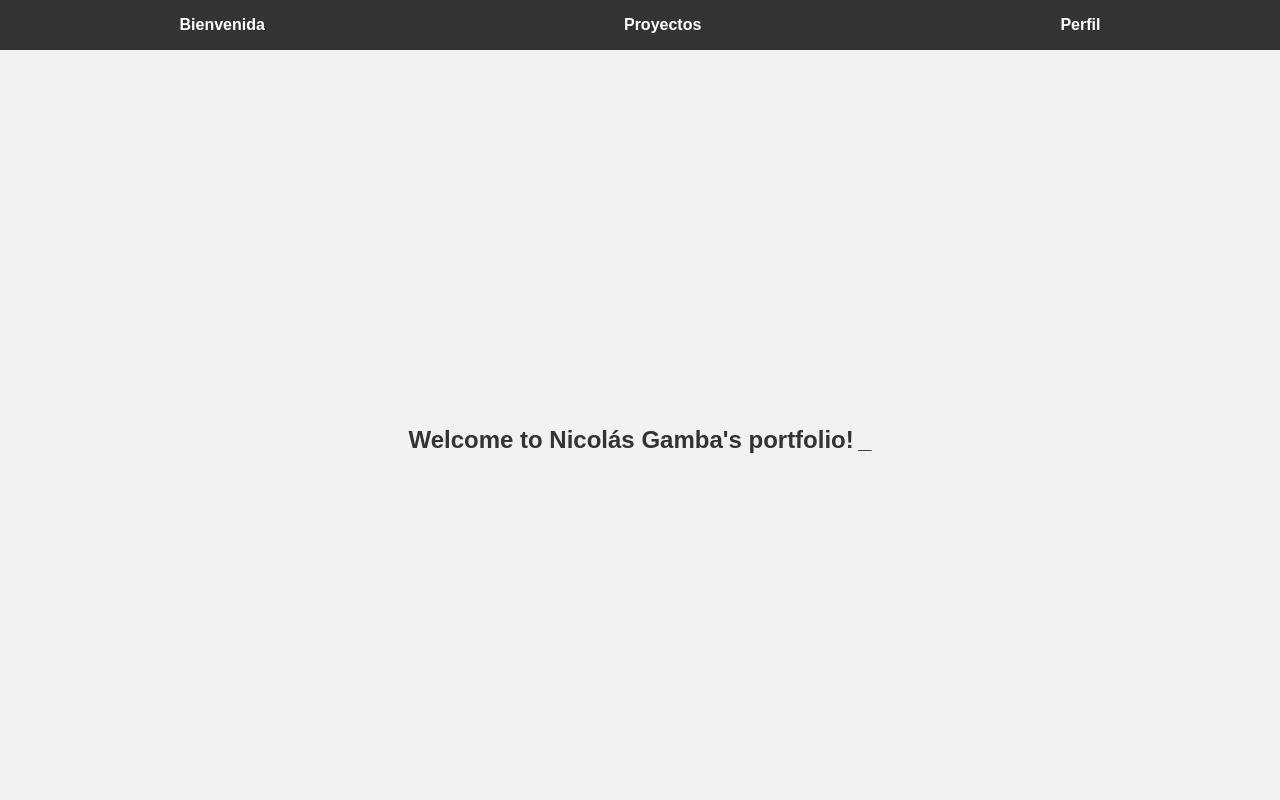
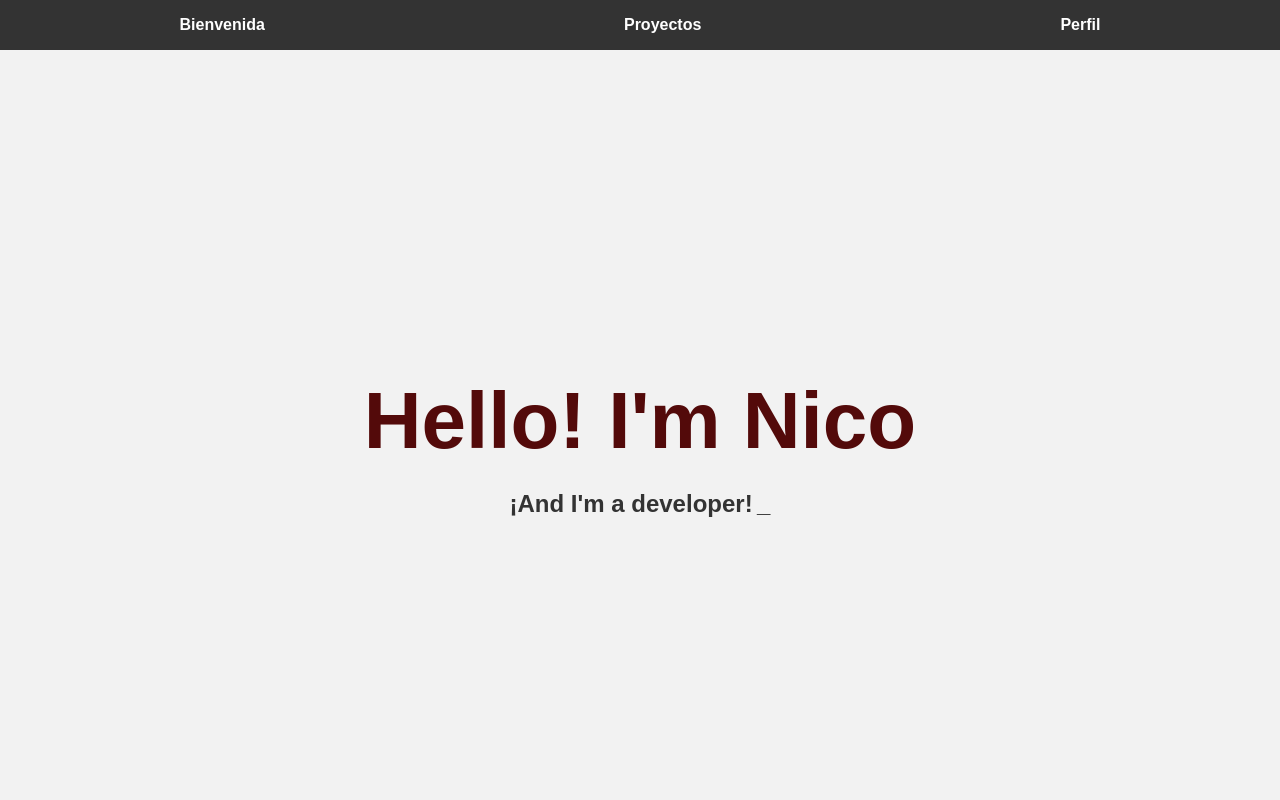
Before and after one commit to nicogamba/nicogamba.github.io, a plain HTML site: page index.html in a window 1280 px wide. Shown: the top 800 px of the page. Drawn offline with Linux system fonts and the light colour scheme.

Commit message:
modificar sección bienvenida

```diff
--- a/index.html
+++ b/index.html
@@ -21,6 +21,7 @@
 
     <!-- Sección de Bienvenida -->
     <section id="welcome-section" class="welcome-section">
+        <h1 id="welcome-hello">Hello! I'm Nico</h1>
         <div id="text-container">
             <h1 id="welcome-text"></h1>
             <h1 id="welcome-underscore">_</h1>
@@ -50,23 +51,52 @@
             const welcomeText = document.getElementById("welcome-text");
             const welcomeUnderscore = document.getElementById("welcome-underscore");
 
-            const text = "Welcome to Nicolás Gamba's portfolio!";
+            const texts = [
+                "¡",
+                "¡And I'm a developer!",
+                "¡And I'm a ",
+                "¡And I'm a guitarist!",
+                "¡",
+                "¡Y soy desarrollador!",
+                "¡Y soy ",
+                "¡Y soy programador!",
+                "¡Y soy ",
+                "¡Y soy guitarrista!",
+            ];
             const blinkInterval = 500; // Intervalo de parpadeo en milisegundos
+            const resetInterval = 1500; // Intervalo de reinicio de texto
 
             let index = 0;
+            let textIndex = 0;
+            let isTextIndexGoingUp = true;
 
             function displayText() {
-                if (index < text.length) {
-                    welcomeText.textContent += text[index];
+                if (index < texts[textIndex].length) {
+                    welcomeText.textContent += texts[textIndex][index];
                     index++;
                     setTimeout(displayText, 100); // Ajusta la velocidad de aparición de los caracteres
+                } else if (index > texts[textIndex].length) {
+                    welcomeText.textContent = welcomeText.textContent.substring(0, welcomeText.textContent.length - 1);
+                    index--;
+                    setTimeout(displayText, 100);
                 } else {
-                    setInterval(() => {
-                        welcomeUnderscore.classList.toggle("blink");
-                    }, blinkInterval);
+                    setTimeout(changeText, resetInterval);
                 }
             }
 
+            function changeText() {
+                isTextIndexGoingUp ? textIndex++ : textIndex--;
+                if (textIndex == 0) {
+                    isTextIndexGoingUp = true;
+                } else if (textIndex == texts.length - 1) {
+                    isTextIndexGoingUp = false;
+                }
+                displayText();
+            }
+
+            setInterval(() => {
+                welcomeUnderscore.classList.toggle("blink");
+            }, blinkInterval);
             displayText();
         });
     </script>
--- a/styles.css
+++ b/styles.css
@@ -144,3 +144,8 @@ body {
 #text-container h1 {
     display: inline-block;
 }
+
+#welcome-hello {
+    font-size: 500%;
+    color: #530a0a;
+}
```
